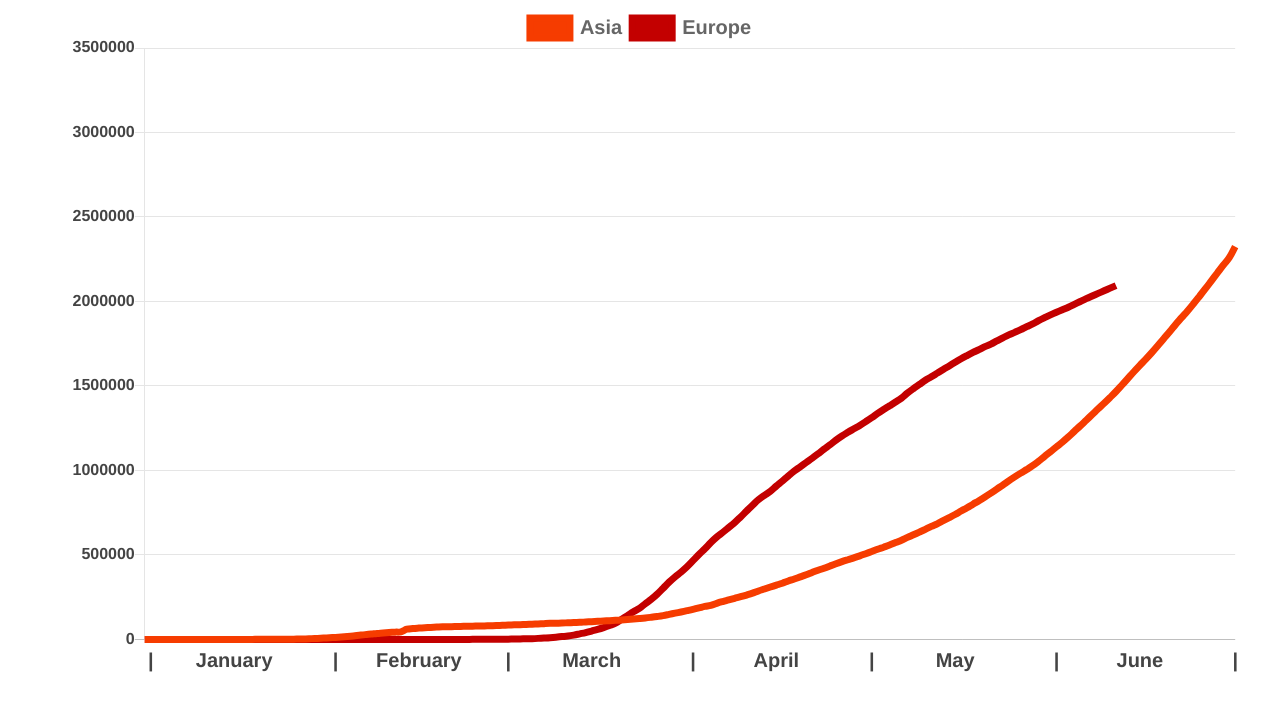
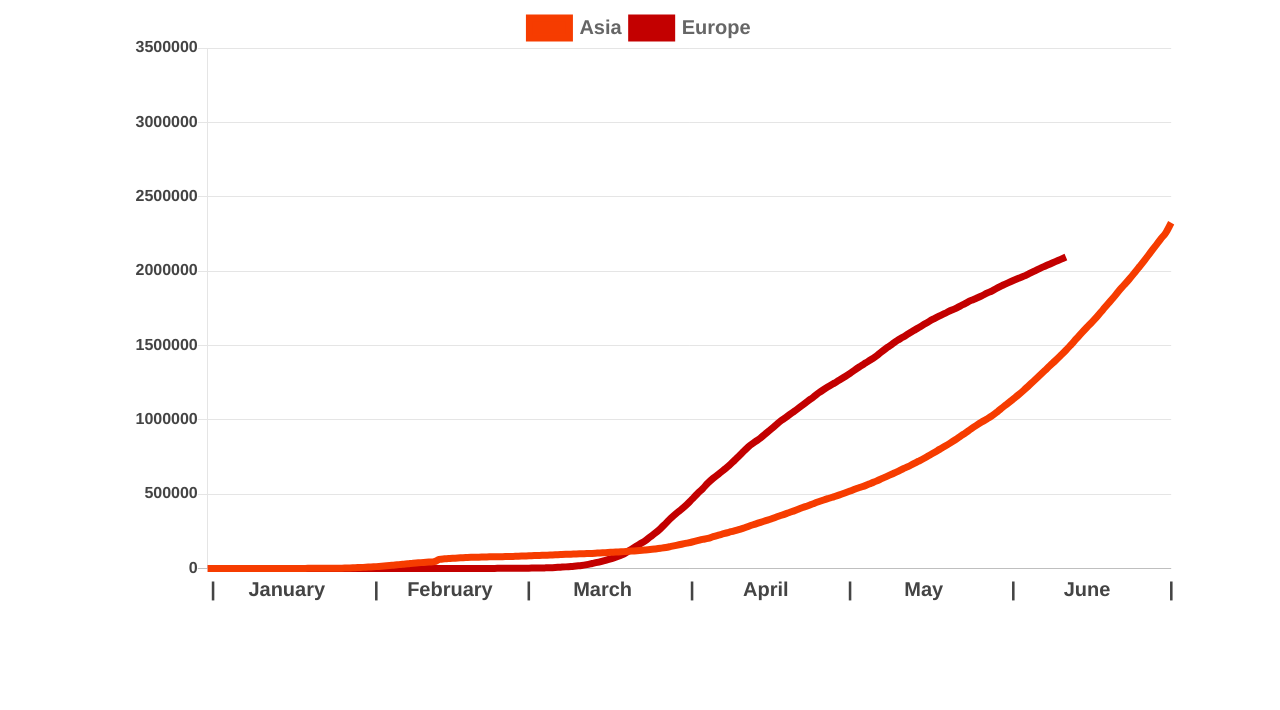
Before and after one commit to ebuddj/2020-covid19, a React app: page / in a window 1280 px wide. Shown: the top 710 px of the page. Built offline with nearby package versions, Linux system fonts and the light colour scheme.

Commit message:
Updated data

```diff
--- a/src/jsx/App.jsx
+++ b/src/jsx/App.jsx
@@ -109,7 +109,7 @@ class App extends Component {
               fontColor:'#444',
               fontSize:16,
               fontStyle:'bold',
-              suggestedMax:(filename === 'cumulative') ? 3500000 : 800000,
+              suggestedMax:(filename === 'cumulative') ? 3500000 : 60000,
               suggestedMin:0
             },
             type:'linear'
--- a/src/styles/styles.less
+++ b/src/styles/styles.less
@@ -2,7 +2,7 @@
 
 .app {
   margin: auto auto;
-  width: 95%;
+  width: 85%;
   #line_chart {
     clear: both;
     display: none;
```
Also changed, not shown: media/data/data - cumulative.csv, media/data/data - daily.csv, 1 other file (tests, documents, lock files or other folders).
